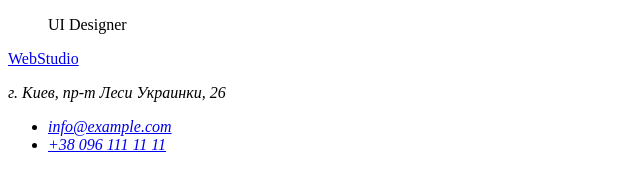
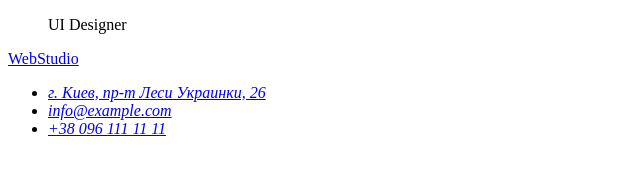
Before and after one commit to AlekseyLesnichiy/goit-markup-hw-01, a plain HTML site: page index.html in a window 1280 px wide. Shown: the part 3001-3171 px from the top of the page, without its empty margins (0-640 px from the left). Drawn offline with Linux system fonts and the light colour scheme.

Commit message:
Update index.html

```diff
--- a/index.html
+++ b/index.html
@@ -83,8 +83,8 @@
     <footer>
             <a href="/"> WebStudio</a>
         <address>
-            <p> г. Киев, пр-т Леси Украинки, 26 </p>
             <ul>
+                <li> <a href="https://www.google.ca/maps/place/бул.+Леси+Украинки,+26,+Киев,+02000/@50.4265807,30.5361971,17z/data=!3m1!4b1!4m5!3m4!1s0x40d4cf0e033ecbe9:0x57a4dffefec77da0!8m2!3d50.4265807!4d30.5383858" target="_blank"> г. Киев, пр-т Леси Украинки, 26 </a></li>
                 <li><a href="mailto:info@example.com">info@example.com</a></li>
                 <li><a href="tel:+380961111111">+38 096 111 11 11</a></li>
 
```
